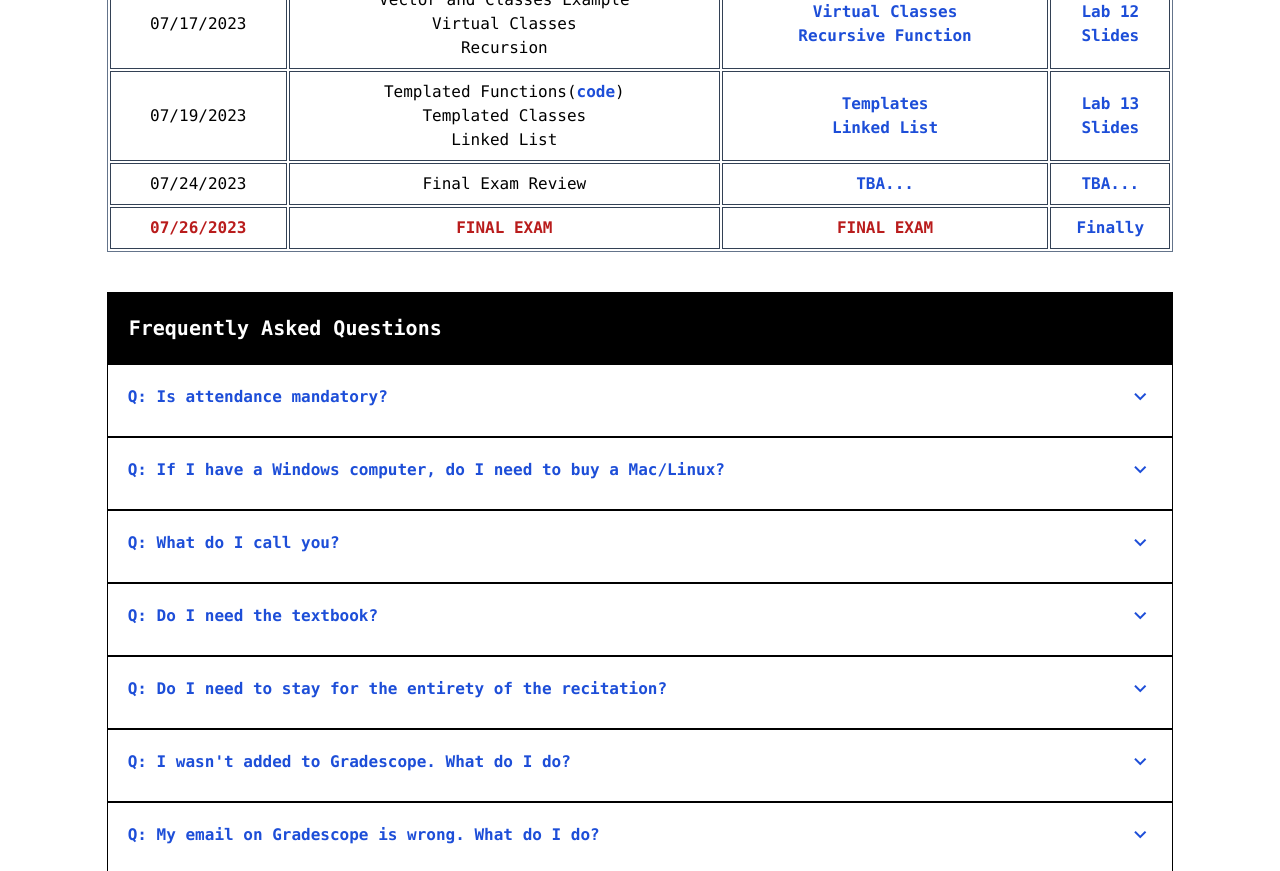
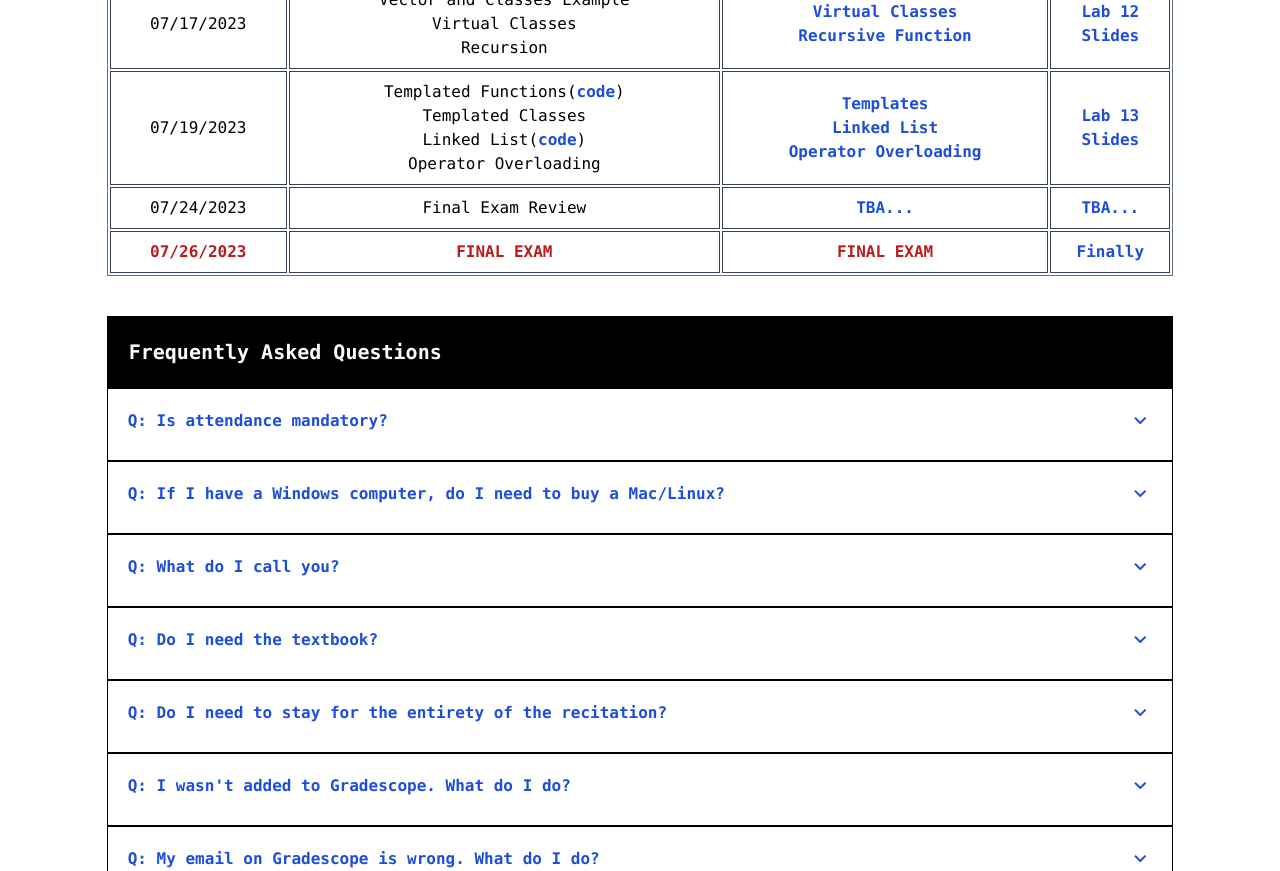
Before and after one commit to Proto007/Hunter_CS135_Summer23, a React (Vite) app in the folder course-app/: page /#/ in a window 1280 px wide. Shown: the part 1220-2091 px from the top of the page. Built offline with nearby package versions, Linux system fonts and the light colour scheme.

Commit message:
add linked list example

```diff
--- a/course-app/src/components/Schedule.jsx
+++ b/course-app/src/components/Schedule.jsx
@@ -264,11 +264,13 @@ export default function Schedule(midterm){
                     <td className="border border-slate-700 p-2 text-center">
                         Templated Functions(<a className="text-blue-700 font-bold" href="/Hunter_CS135_Summer23/extra_content/templates.cpp" download>code</a>)<br/>
                         Templated Classes<br/>
-                        Linked List<br/>
+                        Linked List(<a className="text-blue-700 font-bold" href="/Hunter_CS135_Summer23/extra_content/linkedlist.zip" download>code</a>)<br/>
+                        Operator Overloading<br/>
                     </td>
                     <td className="border border-slate-700 p-2 text-center text-blue-700 font-bold">
                         <a target="_blank" href="https://www.geeksforgeeks.org/templates-cpp/">Templates</a><br/>
                         <a target="_blank" href="https://www.geeksforgeeks.org/data-structures/linked-list/">Linked List</a><br/>
+                        <a target="_blank" href="https://learn.microsoft.com/en-us/cpp/standard-library/overloading-the-output-operator-for-your-own-classes?view=msvc-170">Operator Overloading</a><br/>
                     </td>
                     <td className="border border-slate-700 p-1 text-center text-blue-700 font-bold">
                         <a target="_blank" href="https://maryash.github.io/135/labs/lab_13.html">Lab 13</a><br/>
```
Also changed, not shown: 1 other file (tests, documents, lock files or other folders).
